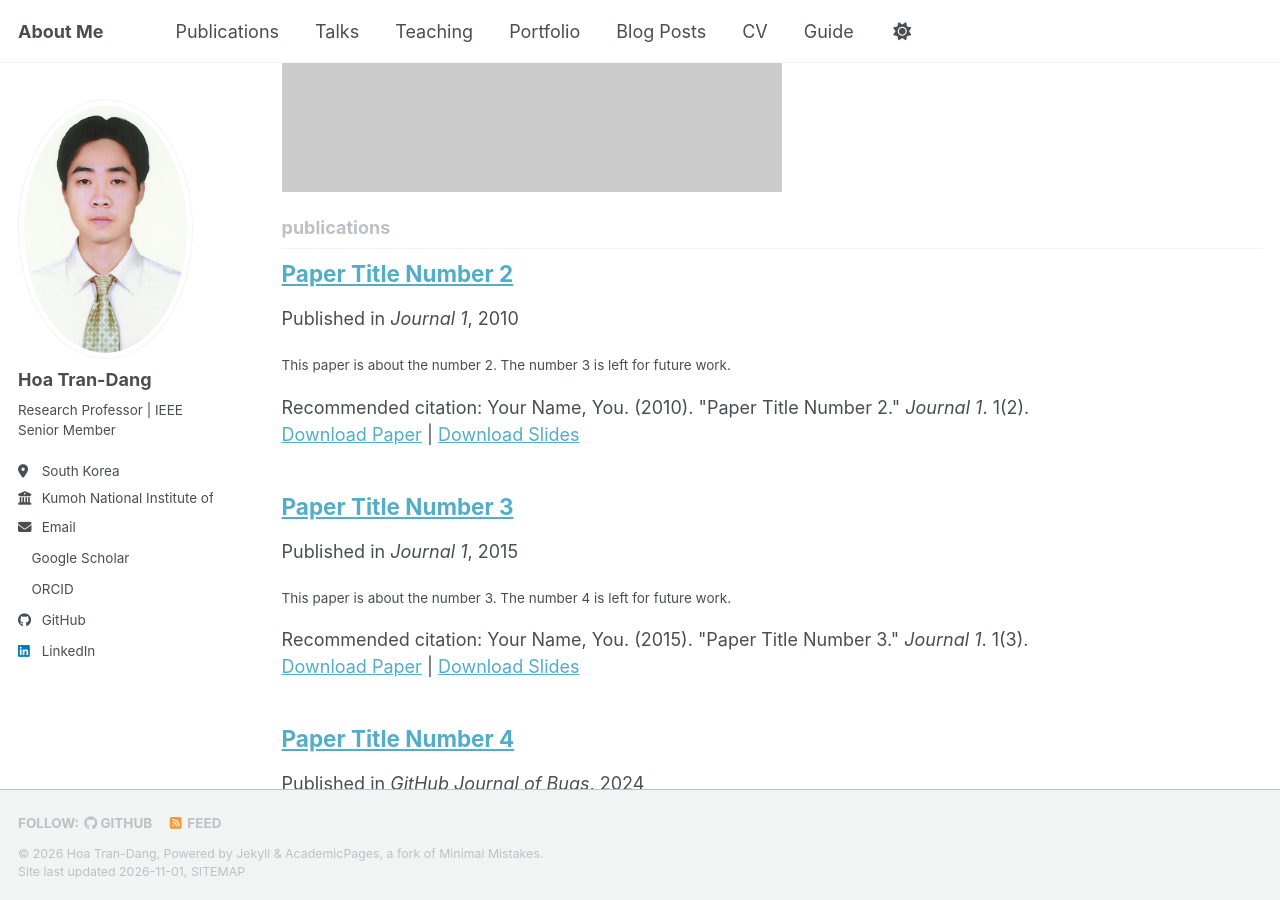
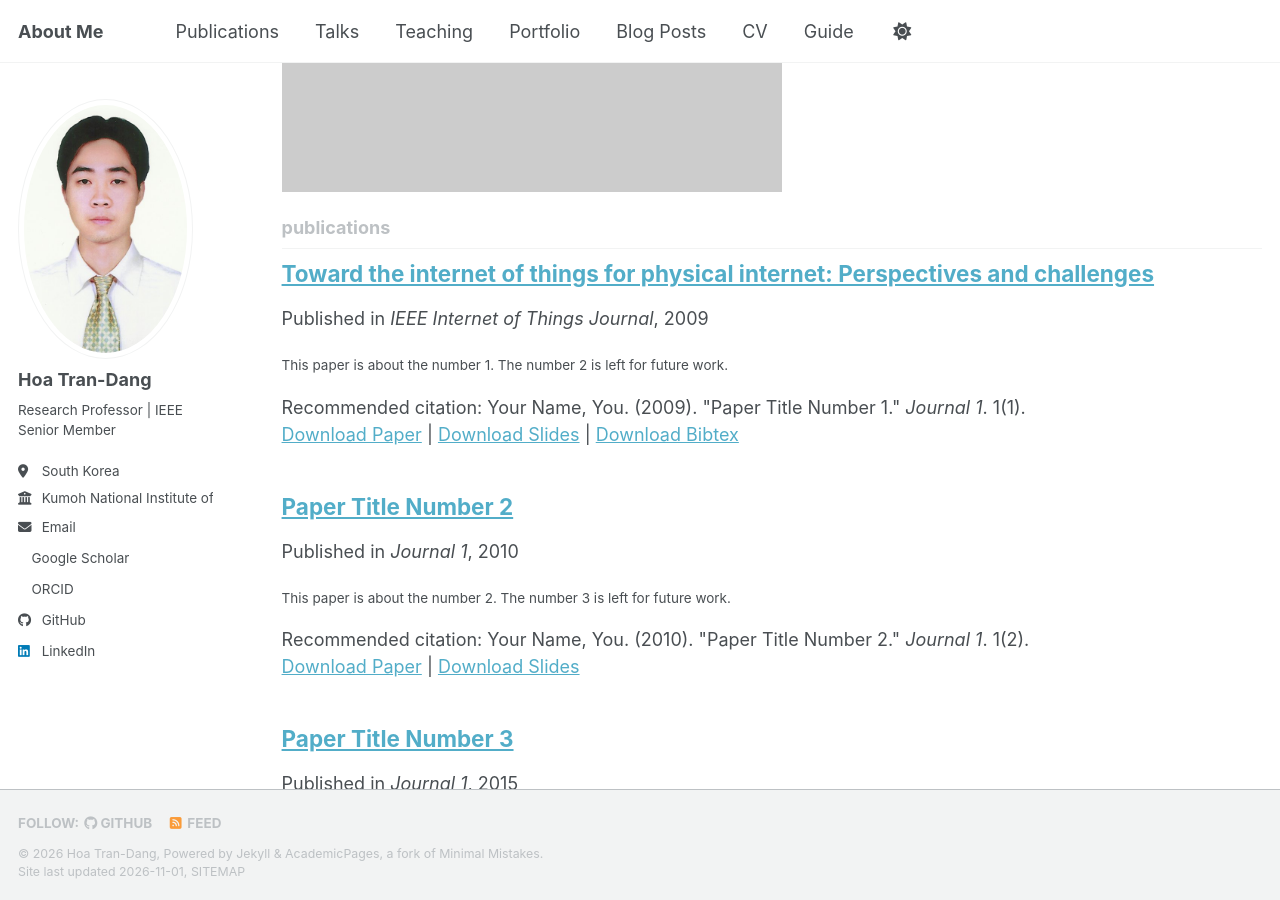
Before and after one commit to trandanghoa/trandanghoa.github.io, a Jekyll site: the page built from _pages/collection-archive.html, in a window 1280 px wide and 900 px high, scrolled down 880 px. Built offline with Jekyll 4.4.1, drawn with Linux system fonts in a browser that asks for light colours; a script bundle is joined from its source files by our own code; a style sheet for code colours, icons or effects is not loaded.

Commit message:
Update 2009-10-01-paper-title-number-1.md

```diff
--- a/_publications/2009-10-01-paper-title-number-1.md
+++ b/_publications/2009-10-01-paper-title-number-1.md
@@ -1,11 +1,13 @@
-
 ---
-title: "Toward the Internet of Things for Physical Internet: Perspectives and Challenges"
+title: "Toward the internet of things for physical internet: Perspectives and challenges"
 collection: publications
 category: manuscripts
-permalink: /publication/toward-internet-of-things-physical-internet/
-date: 2020-06-01
-venue: "IEEE Internet of Things Journal"
-paperurl: "https://doi.org/10.1109/JIOT.2020.2971736"
-citation: 'H. Tran-Dang, N. Krommenacker, P. Charpentier, and D.-S. Kim, "Toward the Internet of Things for Physical Internet: Perspectives and Challenges," <i>IEEE Internet of Things Journal</i>, vol. 7, no. 6, pp. 4711–4736, June 2020.'
+permalink: /publication/2009-10-01-paper-title-number-1
+excerpt: 'This paper is about the number 1. The number 2 is left for future work.'
+date: 2009-10-01
+venue: 'IEEE Internet of Things Journal'
+slidesurl: 'https://academicpages.github.io/files/slides1.pdf'
+paperurl: 'https://academicpages.github.io/files/paper1.pdf'
+bibtexurl: 'https://academicpages.github.io/files/bibtex1.bib'
+citation: 'Your Name, You. (2009). &quot;Paper Title Number 1.&quot; <i>Journal 1</i>. 1(1).'
 ---
```
